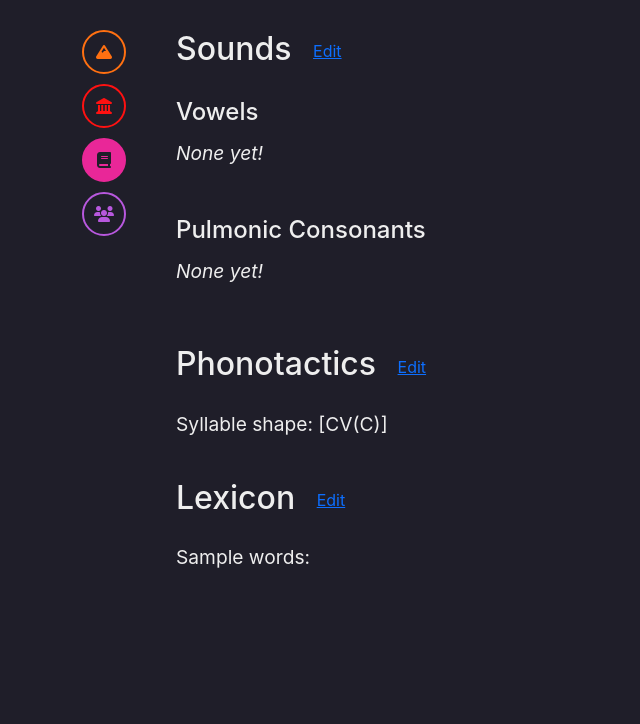
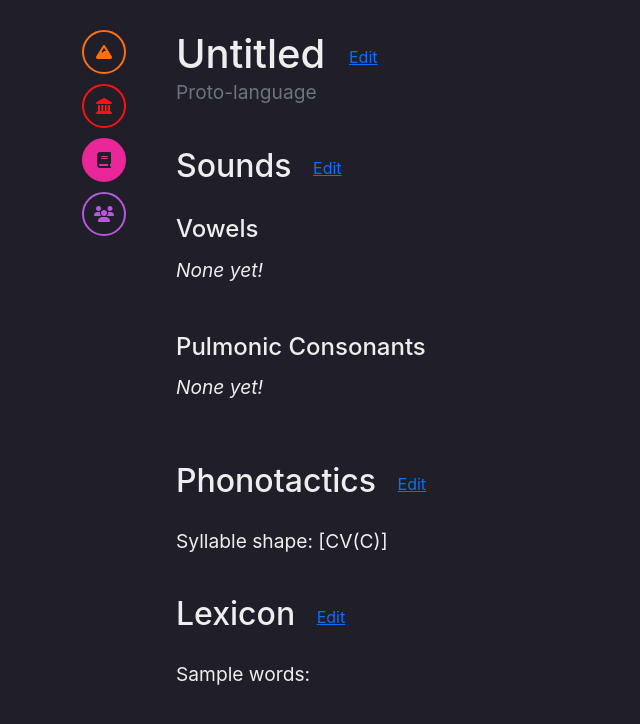
Before and after one commit to lilytastic/world-engine, a React (Create React App) app: page /languages in a window 1280 px wide. Shown: the top 724 px of the page, without its empty margins (0-640 px from the left). Built offline with nearby package versions, Linux system fonts and the light colour scheme.

Commit message:
Edit title

```diff
--- a/src/containers/Languages/Languages.tsx
+++ b/src/containers/Languages/Languages.tsx
@@ -11,6 +11,7 @@ export function Languages(props: {children?: any}) {
 
   const [isSelectingSounds, setIsSelectingSounds] = useState(false);
   const [isEditingPhonotactics, setIsEditingPhonotactics] = useState(false);
+  const [isEditingTitle, setIsEditingTitle] = useState(false);
 
   const storedLanguage = localStorage.getItem('_language');
   let startingLanguage: ILanguage = DEFAULT_LANGUAGE;
@@ -49,7 +50,19 @@ export function Languages(props: {children?: any}) {
       <SoundSelection language={language} show={isSelectingSounds} handleClose={(vowels, consonants) => {selectSounds(vowels, consonants); setIsSelectingSounds(false);}}></SoundSelection>
       <Phonotactics language={language} show={isEditingPhonotactics} handleClose={(phonotactics) => {selectPhonotactics(phonotactics); setIsEditingPhonotactics(false);}}></Phonotactics>
 
-      <h2 className='mt-0'>Sounds <button className='btn btn-link' onClick={() => setIsSelectingSounds(true)}>Edit</button></h2>
+      {isEditingTitle ? (
+        <input autoFocus className='mb-3' value={language.name} onChange={ev => setLanguage({...language, name: ev.currentTarget.value})} onBlur={() => setIsEditingTitle(false)} />
+      ) : (
+        <>
+          <h1 className='mt-0 mb-0'>{language.name} <button className='btn btn-link' onClick={() => setIsEditingTitle(true)}>Edit</button></h1>
+          <div className='mb-3 mt-0 text-secondary'>
+            {!language.ancestor ? 'Proto-language' : `Descendant of ${language.ancestor.name}`}
+          </div>
+        </>
+      )}
+
+
+      <h2>Sounds <button className='btn btn-link' onClick={() => setIsSelectingSounds(true)}>Edit</button></h2>
       <h4>Vowels</h4>
       {language.vowels.length === 0 && (<i>None yet!</i>)}
       <table>
--- a/src/containers/Languages/generators.helpers.ts
+++ b/src/containers/Languages/generators.helpers.ts
@@ -75,6 +75,10 @@ export function generateWord(language: ILanguage) {
             return false;
           }
         }
+
+        // TODO: The H or "medial" token, usually liquids.
+        // TODO: The R for 'resonant', or 'sonorant'.
+        // TODO: < or > to include whether the next sound should either rise or fall in tone.
 
         if (token === 'V') {
           if (!rules.positionsAllowed.includes(SoundPositions.Nucleus)) {
--- a/src/containers/Languages/sounds.model.ts
+++ b/src/containers/Languages/sounds.model.ts
@@ -28,11 +28,16 @@ export interface ISyllable {
 }
 
 export interface ILanguage {
+  id: string;
+  name: string;
   vowels: IVowel[];
   consonants: IConsonant[];
   phonotactics: IPhonotactics;
+  ancestor?: ILanguage;
 }
 export const DEFAULT_LANGUAGE: ILanguage = {
+  id: 'untitled',
+  name: "Untitled",
   vowels: [],
   consonants: [],
   phonotactics: {
```
